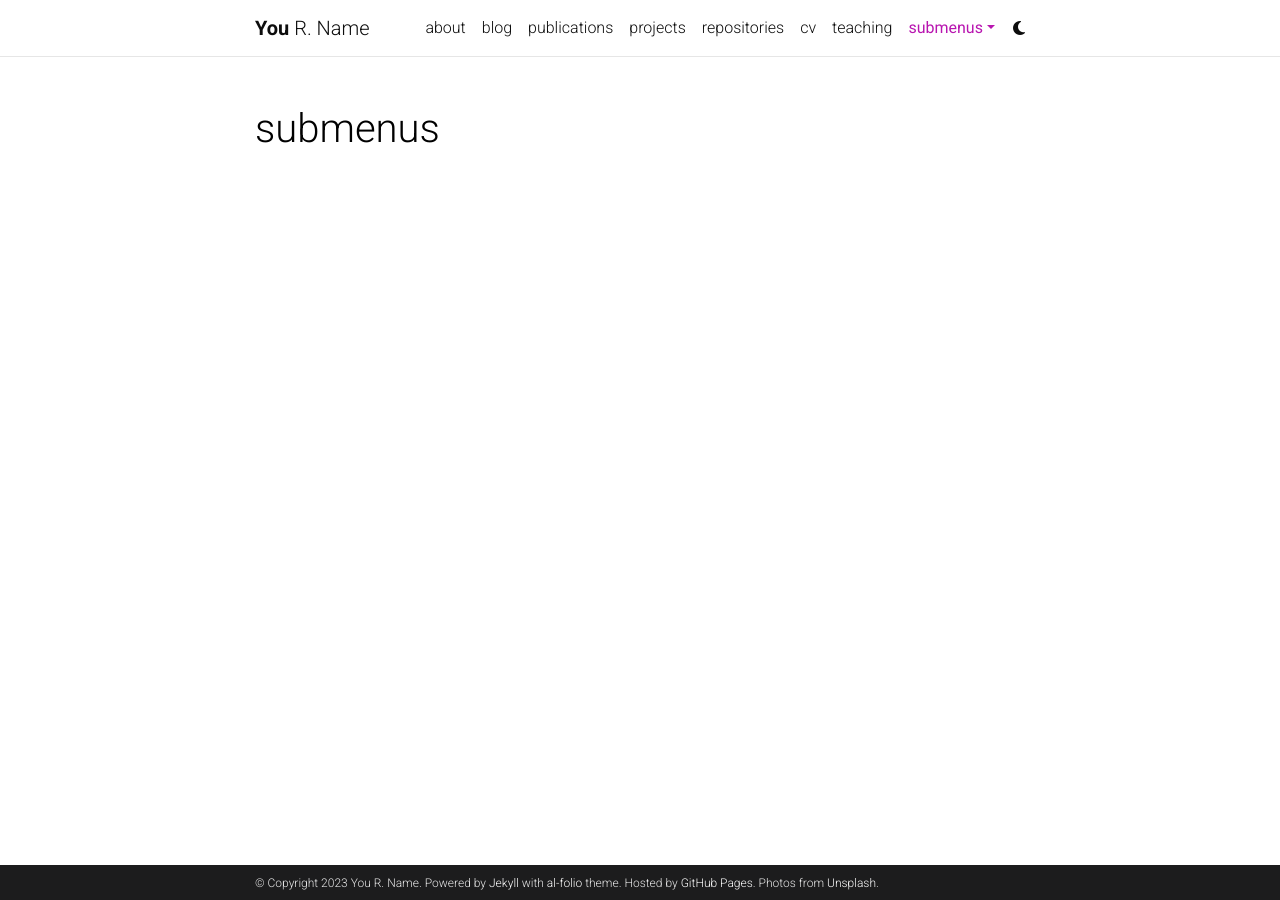
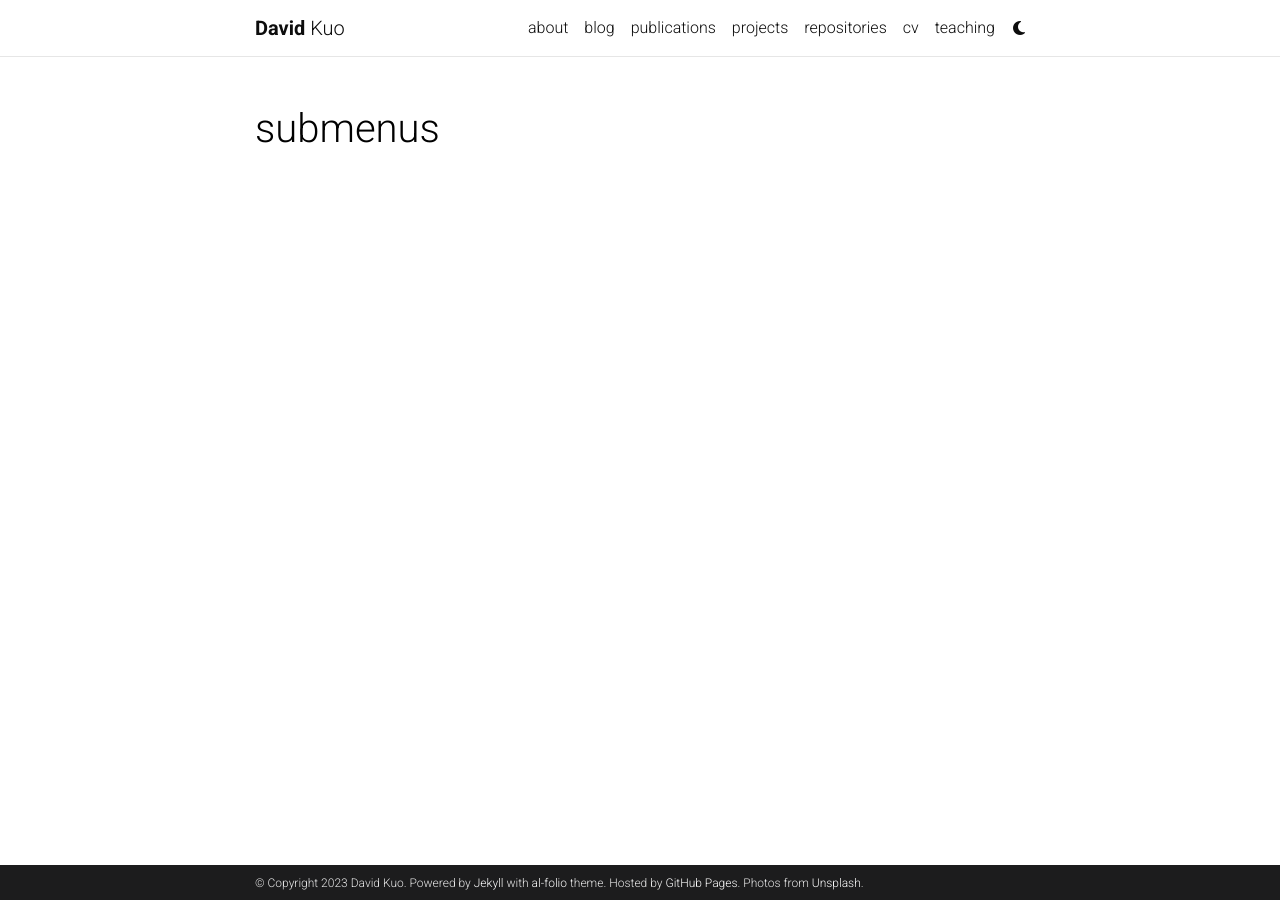
Before and after one commit to davidekuo/davidekuo.github.io, a Jekyll site: the page built from _pages/dropdown.md, in a window 1280 px wide. Built offline with Jekyll 4.4.1, drawn with Linux system fonts in a browser that asks for light colours; comment, search, counter and statistics services are not loaded; a style sheet for code colours, icons or effects is not loaded.

Commit message:
edit config, hide dropdown

```diff
--- a/_config.yml
+++ b/_config.yml
@@ -3,9 +3,9 @@
 # -----------------------------------------------------------------------------
 
 title: blank # the website title (if blank, full name will be used instead)
-first_name: You
-middle_name: R.
-last_name: Name
+first_name: David
+middle_name:
+last_name: Kuo
 email: you@example.com
 description: > # the ">" symbol means to ignore newlines until "footer_text:"
   A simple, whitespace theme for academics. Based on [*folio](https://github.com/bogoli/-folio) design.
@@ -18,8 +18,8 @@ keywords: jekyll, jekyll-theme, academic-website, portfolio-website  # add your
 lang: en # the language of your site (for example: en, fr, cn, ru, etc.)
 icon: ⚛️  # the emoji used as the favicon (alternatively, provide image name in /assets/img/)
 
-url: https://alshedivat.github.io # the base hostname & protocol for your site
-baseurl: /al-folio # the subpath of your site, e.g. /blog/
+url: https://davidekuo.github.io # the base hostname & protocol for your site
+baseurl: # the subpath of your site, e.g. /blog/
 last_updated: false # set to true if you want to display last updated in the footer
 impressum_path:  # set to path to include impressum link in the footer, use the same path as permalink in a page, helps to conform with EU GDPR
 
```
Also changed, not shown: _pages/dropdown.md (+1 -1 lines).
